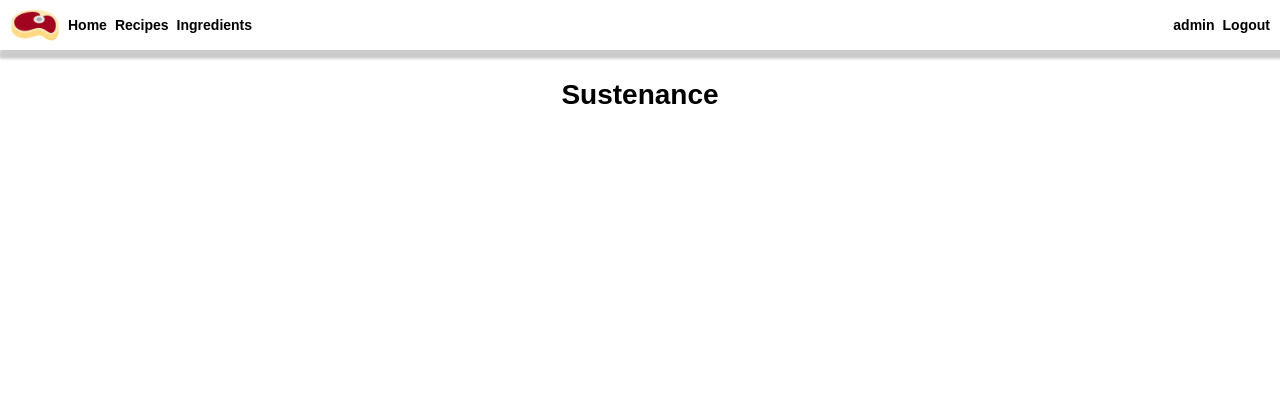
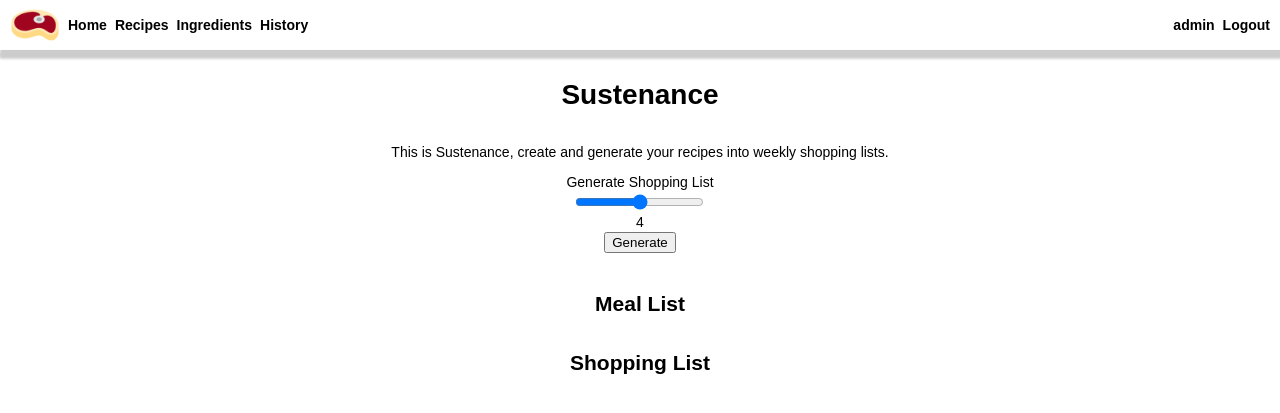
Before and after one commit to avolent/sustenance-web, a Django app: page / in a window 1280 px wide. Shown: the top 413 px of the page. Run offline with Django 4.2, Linux system fonts and the light colour scheme; a user stored in the database is signed in.

Commit message:
All functionality added, cleanup next

```diff
--- a/sustenance/meals/admin.py
+++ b/sustenance/meals/admin.py
@@ -1,7 +1,8 @@
 from django.contrib import admin
-from .models import User, Ingredient, RecipeIngredient, Recipe
+from .models import User, Ingredient, RecipeIngredient, Recipe, History
 # Register your models here.
 admin.site.register(User)
 admin.site.register(Ingredient)
 admin.site.register(Recipe)
 admin.site.register(RecipeIngredient)
+admin.site.register(History)
--- a/sustenance/meals/models.py
+++ b/sustenance/meals/models.py
@@ -53,3 +53,17 @@ class RecipeIngredient(models.Model):
         }
     def __str__(self):
         return f"{self.ingredient.name}: {self.quantity}{self.ingredient.unit}"
+
+class History(models.Model):
+    meals = models.JSONField()
+    shopping_list = models.JSONField()
+    date_generated = models.DateTimeField(auto_now_add=True)
+    generated_by = models.ForeignKey("User", on_delete=models.CASCADE, related_name="history")
+    def serialize(self):
+        return {
+            "id": self.id,
+            "meals": self.meals,
+            "shopping_list": self.shopping_list,
+            "date_generated": self.date_generated,
+            "generated_by": self.generated_by
+        }
--- /dev/null
+++ b/sustenance/meals/static/meals/index.js
@@ -0,0 +1,123 @@
+document.addEventListener('DOMContentLoaded', async function() {
+    console.log('index.js Loaded');
+    document.querySelector('#mealCountInput').addEventListener('change', (event) => mealCount(event));
+    document.querySelector('#generate').addEventListener('click', () => generate());
+});
+
+
+function mealCount(event) {
+    let count = event.target.value;
+    document.querySelector('#mealCount').innerHTML = count;
+}
+
+function generate() {
+    return new Promise((resolve, reject) => {
+        let count = document.querySelector("#mealCountInput").value;
+        let message = document.querySelector('#message');
+        const csrftoken = Cookies.get('csrftoken');
+        fetch('/', {
+            method: 'POST',
+            headers: { 'X-CSRFToken': csrftoken },
+            body: JSON.stringify({
+                action: 'generate',
+                count: count
+            })
+        })
+        .then(response => {
+            if (!response.ok) {
+                throw response.json();
+              }
+            return response.json();
+        })
+        // If response ok, reset ui and update success message
+        .then(result => {
+            console.log(result)
+            message.style.backgroundColor = 'var(--success)';
+            message.innerHTML = "Meals generated!";
+            displayMeals(result)
+            resolve(result)
+        })
+        // If response not ok, update message with error.
+        .catch(err => {
+            // console.log(err)
+            err.then(result => {
+                message.style.backgroundColor = 'var(--error)';
+                message.innerHTML = result.message;
+            })
+        })
+    })
+}
+
+function displayMeals(meals) {
+    return new Promise(async (resolve, reject) => {
+        // console.log(meals)
+        let meallistdiv = document.querySelector("#mealList");
+        let shoppinglistdiv = document.querySelector("#shoppingList");
+        meallistdiv.innerHTML = '';
+        shoppinglistdiv.innerHTML = '';
+        let shoppingList = [];
+        let mealList = []
+        meals.forEach(meal => {
+            // console.log(meal);
+            mealList.push(meal.name)
+            meallistdiv.innerHTML += `<div>${meal.name}</div>`;
+            meal.ingredients.forEach( ingredient => {
+                // console.log(ingredient)
+                let x = {}
+                if (shoppingList.some(el => el.name === ingredient.ingredient)) {
+                    shoppingList[shoppingList.findIndex(el => el.name == ingredient.ingredient)].quantity += ingredient.quantity;
+                } else {
+                    x.name = ingredient.ingredient;
+                    x.id = ingredient.ingredientId;
+                    x.quantity = ingredient.quantity;
+                    x.unit = ingredient.unit;
+                    shoppingList.push(x)
+                }
+            })
+        });
+        for (ingredient in shoppingList) {
+            // console.log(ingredient);
+            shoppinglistdiv.innerHTML += `<div class="ingredient"><div><input type="checkbox"></div><div class="ingredientName">${shoppingList[ingredient].name}:</div><div class="ingredientQuantity">${shoppingList[ingredient].quantity}</div><div class=ingredientUnit>${shoppingList[ingredient].unit}</div></div>`;
+        }
+        // console.log(shoppingList);
+        await mealHistory(mealList, shoppingList, "push")
+    })
+}
+
+function mealHistory(meals, shoppingList, action) {
+    return new Promise((resolve, reject) => {
+        console.log(meals, shoppingList, action)
+        const csrftoken = Cookies.get('csrftoken');
+        fetch('/history', {
+            method: 'POST',
+            headers: { 'X-CSRFToken': csrftoken },
+            body: JSON.stringify({
+                action: action,
+                meals: meals,
+                shoppinglist: shoppingList
+            })
+        })
+        .then(response => {
+            if (!response.ok) {
+                throw response.json();
+            }
+            return response.json();
+
+        })
+        // If response ok, reset ui and update success message
+        .then(result => {
+            console.log(result)
+            message.style.backgroundColor = 'var(--success)';
+            message.innerHTML = "Meals generated!";
+            resolve(result)
+        })
+        // If response not ok, update message with error.
+        .catch(err => {
+            // console.log(err)
+            err.then(result => {
+                message.style.backgroundColor = 'var(--error)';
+                message.innerHTML = result.message;
+            })
+        })
+    })
+}
--- a/sustenance/meals/static/meals/styles.css
+++ b/sustenance/meals/static/meals/styles.css
@@ -116,7 +116,12 @@ input {
 }
 
 .ingredient div {
-    padding: 2px 4px;
+    padding: 2px 2px;
+}
+
+.ingredient .ingredientName {
+    font-weight: bold;
+
 }
 
 #ingredientAdd {
@@ -124,3 +129,25 @@ input {
     flex-direction: column;
     align-items: center;
 }
+
+/* Index Page */
+#shoppingList .ingredient {
+    display: flex;
+    align-items: center;
+
+}
+
+#mealList {
+    display: flex;
+    flex-direction: column;
+    align-items: center;
+}
+
+/* History Page */
+
+.generated {
+    margin-top: 20px;
+}
+.generated .mealName {
+    margin: 0px;
+}
--- a/sustenance/meals/templates/meals/index.html
+++ b/sustenance/meals/templates/meals/index.html
@@ -1,4 +1,5 @@
 {% extends "meals/layout.html" %}
+{% load static %}
 
 {% block title %}
 Sustenance
@@ -13,5 +14,27 @@ Sustenance
 {% block body %}
 <div class="content">
     <h1>Sustenance</h1>
+    <p>This is Sustenance, create and generate your recipes into weekly shopping lists.</p>
+    <div class="flex-center">
+        <div>Generate Shopping List</div>
+        <div>
+            <input id="mealCountInput" type="range" id="volume" name="volume" min="1" max="7">
+        </div>
+        <div id="mealCount">4</div>
+        <div><button id="generate">Generate</button></div>
+    </div>
+    <div class="generated flex-center">
+        <div><h2>Meal List</h2></div>
+        <div id="mealList"></div>
+        <div><h2>Shopping List</h2></div>
+        <div id="shoppingList"></div>
+    </div>
+    <div id="historylist">
+
+    </div>
 </div>
 {% endblock %}
+
+{% block script %}
+<script src="{% static 'meals/index.js' %}"></script>
+{% endblock %}
--- a/sustenance/meals/templates/meals/layout.html
+++ b/sustenance/meals/templates/meals/layout.html
@@ -20,6 +20,7 @@
             {% if user.is_authenticated %}
             <div class="nav-item"><a class="nav-link" href="{% url 'recipes' %}"><strong>Recipes</strong></a></div>
             <div class="nav-item"><a class="nav-link" href="{% url 'ingredients' %}"><strong>Ingredients</strong></a></div>
+            <div class="nav-item"><a class="nav-link" href="{% url 'history' %}"><strong>History</strong></a></div>
             <div class="nav-space"></div>
             <div class="nav-item"><strong>{{user.username}}</strong></div>
             <div class="nav-item"><a class="nav-link" href="{% url 'logout_user' %}"><strong>Logout</strong></a></div>
--- a/sustenance/meals/templates/meals/recipes.html
+++ b/sustenance/meals/templates/meals/recipes.html
@@ -39,7 +39,7 @@ Recipes
             </datalist>
             <input type="number" class="id" id="idAdd" hidden>
             <label for="QuantityAdd">Quantity:</label>
-            <input type="number" class="quantity" id="QuantityAdd" required autocomplete="off">
+            <input type="number" class="quantity" id="quantityAdd" required autocomplete="off">
             <button class="ingredientButton" id="edit" value="edit">Edit</button>
             <button class="ingredientButton" id="delete" value="delete">Delete</button>
         </div>
--- a/sustenance/meals/urls.py
+++ b/sustenance/meals/urls.py
@@ -5,6 +5,7 @@ urlpatterns = [
     path("", views.index, name="index"),
     path("recipes", views.recipes_view, name="recipes"),
     path("ingredients", views.ingredients_view, name="ingredients"),
+    path("history", views.history, name="history"),
     # APIs
     path("login_user", views.login_user, name="login_user"),
     path("logout_user", views.logout_user, name="logout_user"),
--- a/sustenance/meals/views.py
+++ b/sustenance/meals/views.py
@@ -1,16 +1,45 @@
 from email import message
 import json
+import random
 from attr import fields
 from django.shortcuts import render
 from django.db import IntegrityError
 from django.contrib.auth import authenticate, login, logout
 from django.http import HttpResponse, HttpResponseRedirect, JsonResponse
 from django.urls import reverse
-from .models import User, Ingredient, Recipe, RecipeIngredient
+from .models import User, Ingredient, Recipe, RecipeIngredient, History
 
 # Returns the index page of the site.
 def index(request):
+    if request.method == "POST":
+        recipes = Recipe.objects.order_by("name").filter(created_by=request.user)
+        print("Generating")
+        data = json.loads(request.body)
+        count = int(data.get("count"))
+        if len(recipes) < count:
+            return JsonResponse({"message": "Not enough recipes to generate!"}, status=400)
+        recipe_selection = random.sample(list(recipes), count)
+        return JsonResponse([recipe.serialize() for recipe in recipe_selection], safe=False, status=200)
     return render(request, "meals/index.html")
+
+def history(request):
+    if request.method == "POST":
+        data = json.loads(request.body)
+        meals = data.get("meals")
+        shoppinglist = data.get("shoppinglist")
+        action = data.get("action")
+        print(shoppinglist)
+        history = History(meals=meals, shopping_list=shoppinglist, generated_by=request.user)
+        history.save()
+        return JsonResponse({"message": "Shopping List generated and added to history!"}, status=200)
+    else:
+        history = History.objects.order_by("-date_generated").filter(generated_by=request.user)
+        for x in history:
+            print(x.meals)
+        return render(request, "meals/history.html", {
+            "history": history,
+        })
+
 
 # Returns the meals page
 def recipes_view(request):
@@ -47,7 +76,7 @@ def recipes_view(request):
             if data.get("action") == "delete":
                 try:
                     print(id)
-                    recipe = recipe = Recipe.objects.get(id=id)
+                    recipe = Recipe.objects.get(id=id)
                     recipe.delete()
                     return JsonResponse({"message": f"Recipe {name} successfully deleted."}, status=200)
                 except IntegrityError:
@@ -67,7 +96,6 @@ def recipes_view(request):
                     recipeingredient.save()
                 print(recipe.ingredients.all())
                 return JsonResponse({"message": f"Recipe {name} successfully edited."}, status=200)
-
     else:
         return render(request, "meals/recipes.html", {
             "recipes": recipes,
```
Also changed, not shown: sustenance/meals/static/meals/recipes.js (+85 -10 lines), sustenance/meals/templates/meals/history.html (added, +48 -0 lines), sustenance/db.sqlite3, sustenance/meals/migrations/0015_history.py (added), sustenance/meals/migrations/0016_rename_ingredients_history_meals_and_more.py (added), sustenance/meals/migrations/0017_rename_date_created_history_date_generated_and_more.py (added).
